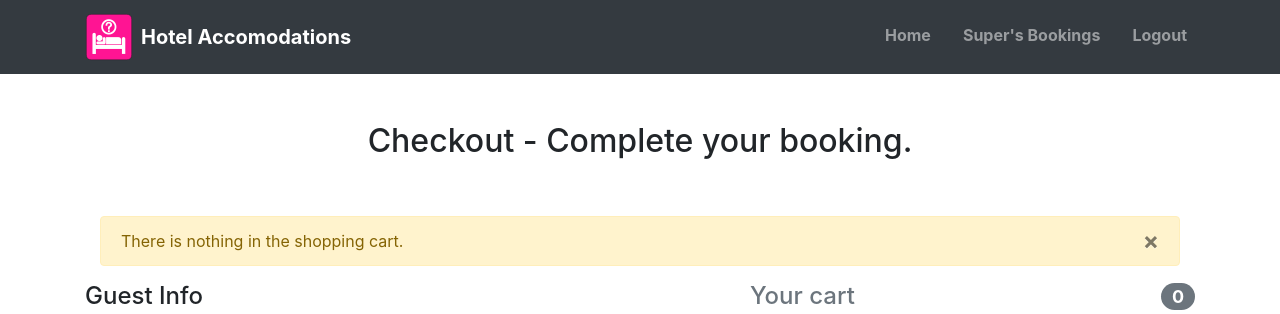
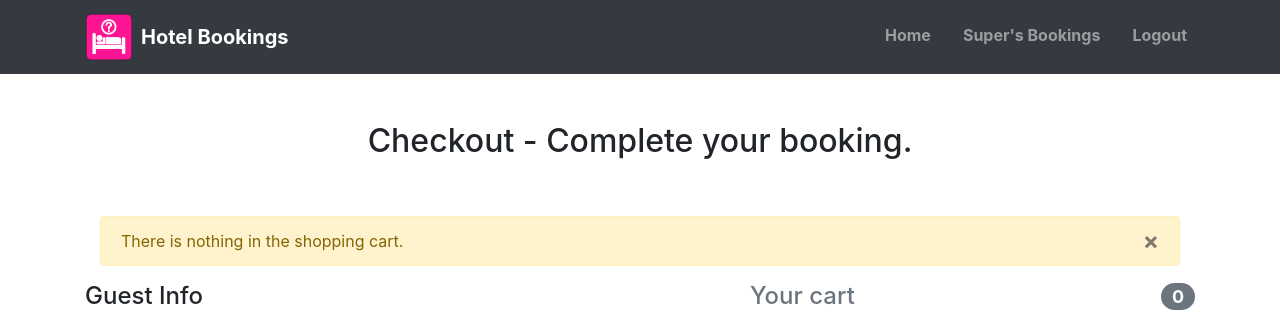
Before and after one commit to jeff-hickey/travel, a Django app: page /checkout in a window 1280 px wide. Shown: the top 314 px of the page. Run offline with Django 3.2, Linux system fonts and the light colour scheme; a user stored in the database is signed in; data comes from the database, SQL or seed files in the repository; some libraries are stand-ins or nearby versions.

Commit message:
Updated the title.

```diff
--- a/hotel/templates/hotel/layout.html
+++ b/hotel/templates/hotel/layout.html
@@ -21,7 +21,7 @@
         <div class="container d-flex justify-content-between">
             <a href="{% url 'index' %}" class="navbar-brand d-flex align-items-center">
                 <img src="/static/hotel/hotel-icon.png" class="mr-2"/>
-                <strong>Hotel Accomodations</strong>
+                <strong>Hotel Bookings</strong>
             </a>
             {% if request.session.cart %}
                 <h3 class="white-shadow-text">
```
